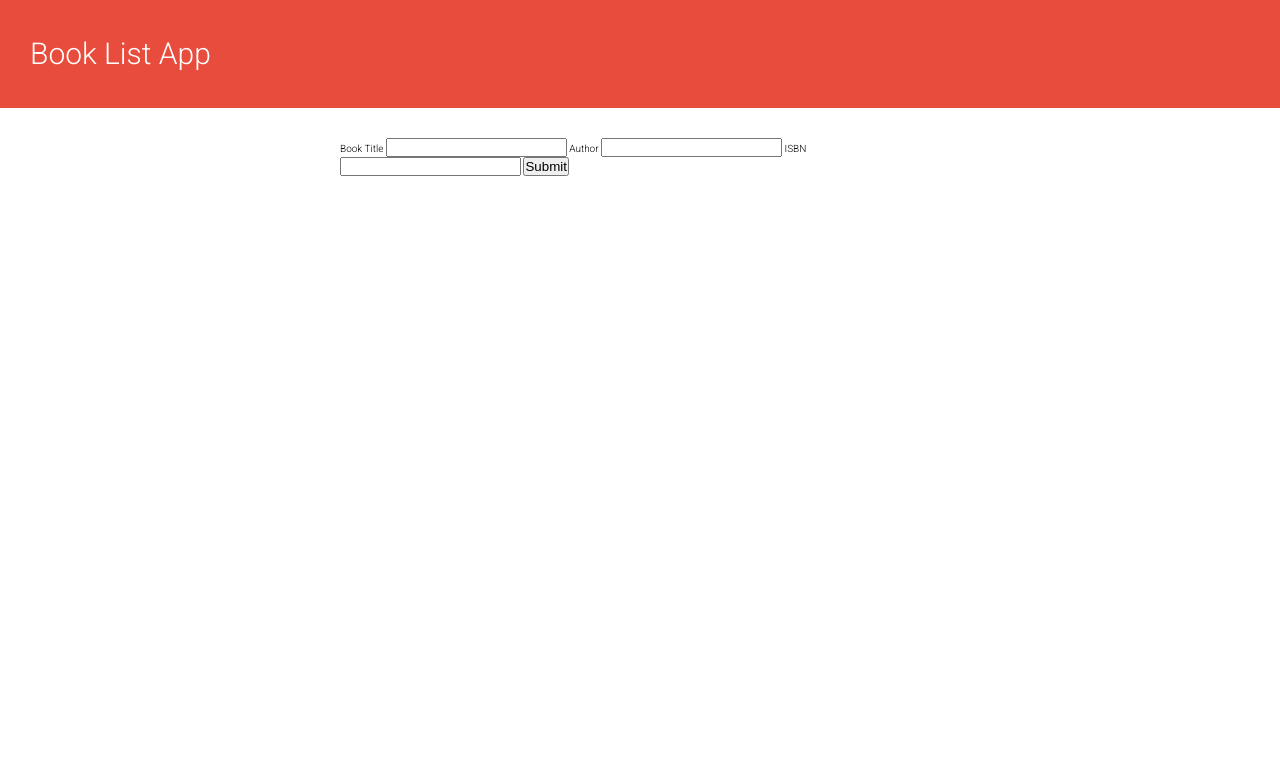
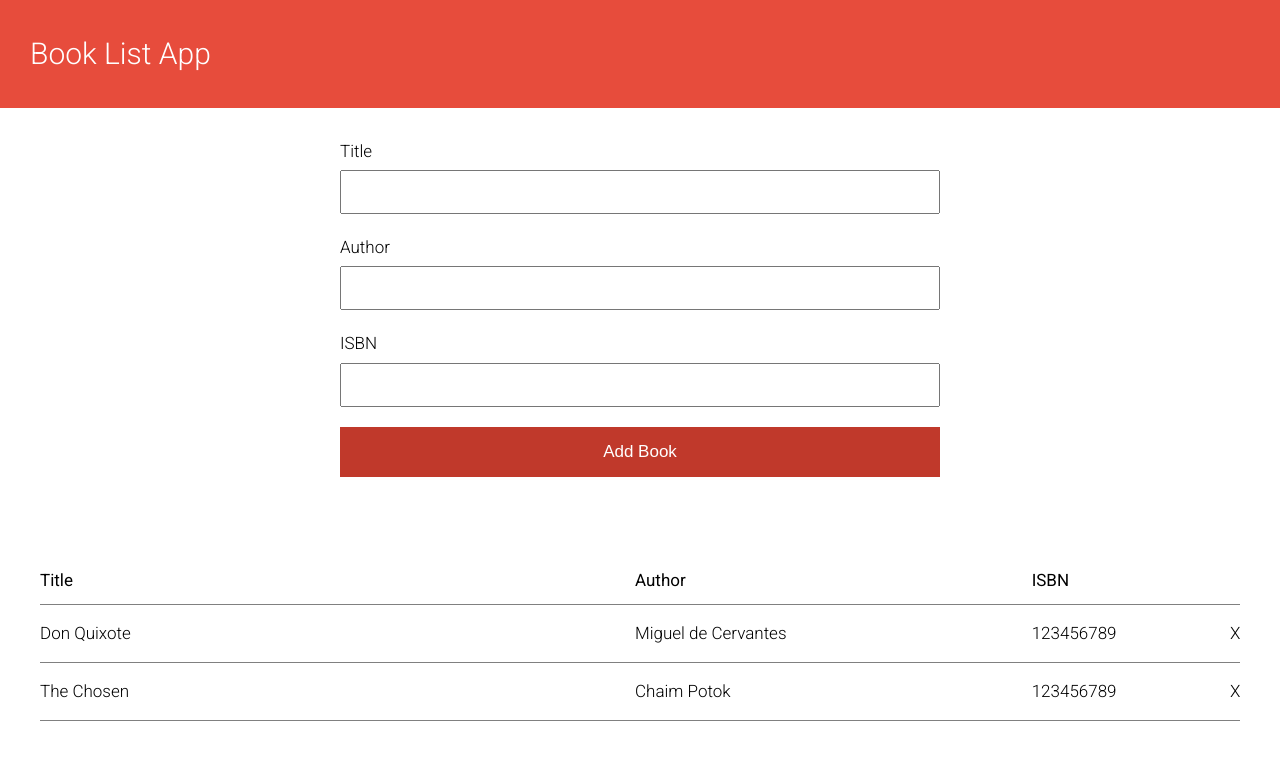
Before and after one commit to thabermeyer/booklist-project, a website built with webpack: page app/index.html in a window 1280 px wide. Built offline with nearby package versions, Linux system fonts and the light colour scheme.

Commit message:
Style basic UI

```diff
--- a/app/assets/styles/base/_global.scss
+++ b/app/assets/styles/base/_global.scss
@@ -23,9 +23,16 @@ body {
 
 }
 
-.container {
+.container__top {
 
     max-width: 60rem;
     margin: auto;
 
 }
+
+.container__bottom {
+
+    max-width: 120rem;
+    margin: auto;
+
+}
--- /dev/null
+++ b/app/assets/styles/modules/_book.scss
@@ -0,0 +1,73 @@
+.book {
+
+    &__form {
+
+        display: flex;
+        flex-direction: column;
+
+        font-size: 1.7rem;
+
+    }
+
+    &__title {
+
+        margin-bottom: .5rem;
+
+    }
+
+    &__input {
+
+        margin-bottom: 2rem;
+
+        font-size: inherit;
+        padding: 1rem 1rem;
+
+    }
+
+    &__btn {
+
+        padding: 1.5rem 1rem;
+        border: none;
+
+        background-color: $color-primary-dark;
+        color: #fff;
+        font-size: inherit;
+
+    }
+
+    &__log {
+
+        margin-top: 8rem;
+
+        font-size: 1.7rem;
+
+    }
+
+    &__table {
+
+        display: grid;
+        grid-template-columns: 3fr 2fr 1fr 10px;
+
+    }
+
+    &__item {
+
+        padding: 1rem 0;
+        border-bottom: .1rem solid grey;
+
+        &--header {
+
+            font-size: inherit;
+            font-weight: 400;
+
+        }
+
+        &--list-item {
+
+            padding: 1.5rem 0;
+
+        }
+
+    }
+
+}
--- a/app/assets/styles/styles.scss
+++ b/app/assets/styles/styles.scss
@@ -3,3 +3,4 @@
 @import "base/_utilities";
 
 @import "modules/_header";
+@import "modules/_book";
--- a/app/index.html
+++ b/app/index.html
@@ -20,26 +20,47 @@
 
     <header class="header">Book List App</header>
 
-    <div class="container">
+    <div class="container__top">
 
-        <div class="book-form">
+        <div class="book__form">
 
-            <label for="book-title">Book Title</label>
-            <input type="text">
+            <label class="book__title" for="book__title">Title</label>
+            <input type="text" id="book__title" class="book__input">
 
-            <label for="book-title">Author</label>
-            <input type="text">
+            <label class="book__title" for="book__author">Author</label>
+            <input type="text" id="book__author" class="book__input">
 
-            <label for="book-title">ISBN</label>
-            <input type="text">
+            <label class="book__title" for="book__ISBN">ISBN</label>
+            <input type="text" id="book__ISBN" class="book__input">
 
-            <input type="submit" value="Submit">
+            <input type="submit" value="Add Book" class="book__btn">
 
         </div>
 
-        <div class="book-log">
+    </div>
 
+    <div class="container__bottom">
 
+        <div class="book__log">
+
+            <div class="book__table">
+
+                <div class="book__item book__item--header">Title</div>
+                <div class="book__item book__item--header">Author</div>
+                <div class="book__item book__item--header">ISBN</div>
+                <div class="book__item book__item--header">&nbsp;</div>
+
+                <div class="book__item book__item--list-item">Don Quixote</div>
+                <div class="book__item book__item--list-item">Miguel de Cervantes</div>
+                <div class="book__item book__item--list-item">123456789</div>
+                <div class="book__item book__item--list-item">X</div>
+
+                <div class="book__item book__item--list-item">The Chosen</div>
+                <div class="book__item book__item--list-item">Chaim Potok</div>
+                <div class="book__item book__item--list-item">123456789</div>
+                <div class="book__item book__item--list-item">X</div>
+
+            </div>
 
         </div>
 
```
Also changed, not shown: app/temp/styles/styles.css.
